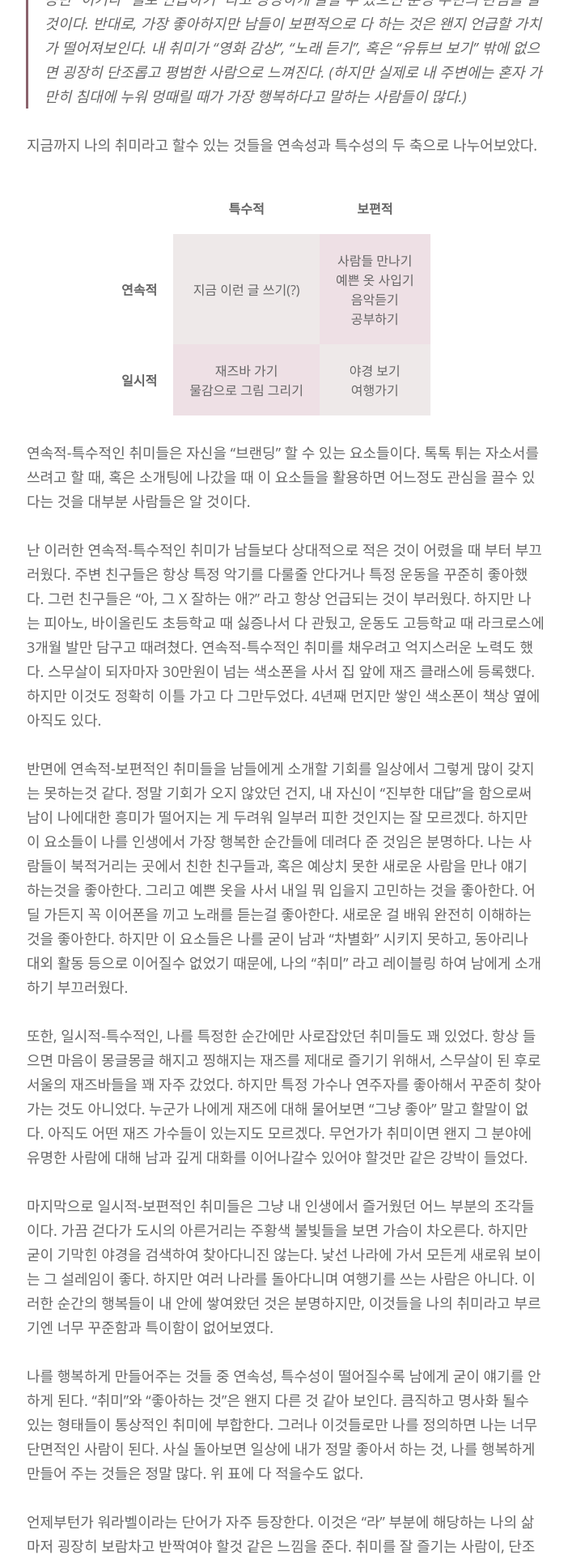
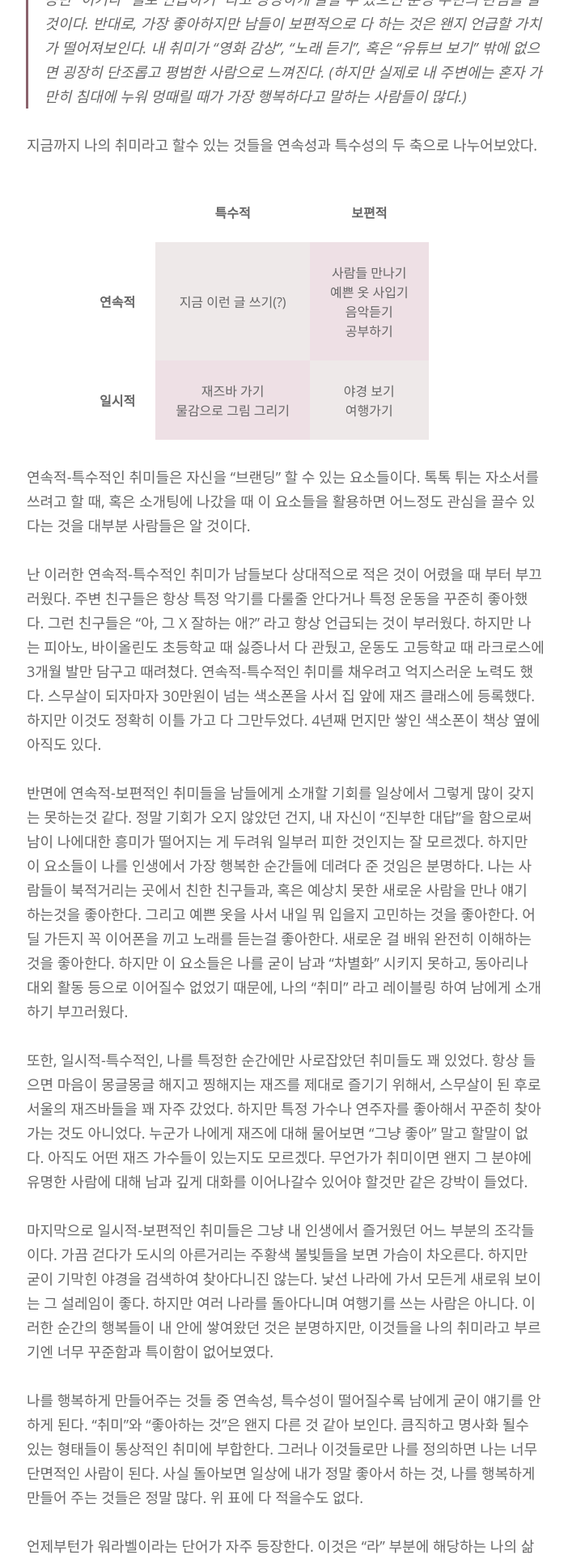
Before and after one commit to minniie/minniie.github.io, a Jekyll site: the page built from _posts/2021-08-05-post4.markdown, in a window 1280 px wide. Shown: the part 1792-3712 px from the top of the page at 81% size, without its empty margins (287-989 px from the left). Built offline with Jekyll 4.4.1, drawn with Linux system fonts in a browser that asks for light colours; nearby versions of some CDN libraries; some web fonts are replaced.

Commit message:
Update main.sass

```diff
--- a/css/main.sass
+++ b/css/main.sass
@@ -35,16 +35,16 @@ table
   display: block
   margin-left: auto
   margin-right: auto
-  width: 70%
+  width: 80%
   border: 1px solid #FFF
   border-collapse: collapse
   table-layout: fixed
 th
-  padding: 20px
+  padding: 25px
   text-align: center
   background: #FFF
 td
-  padding: 20px
+  padding: 25px
   text-align: center
 
 tr:nth-child(1) td:first-child
```
